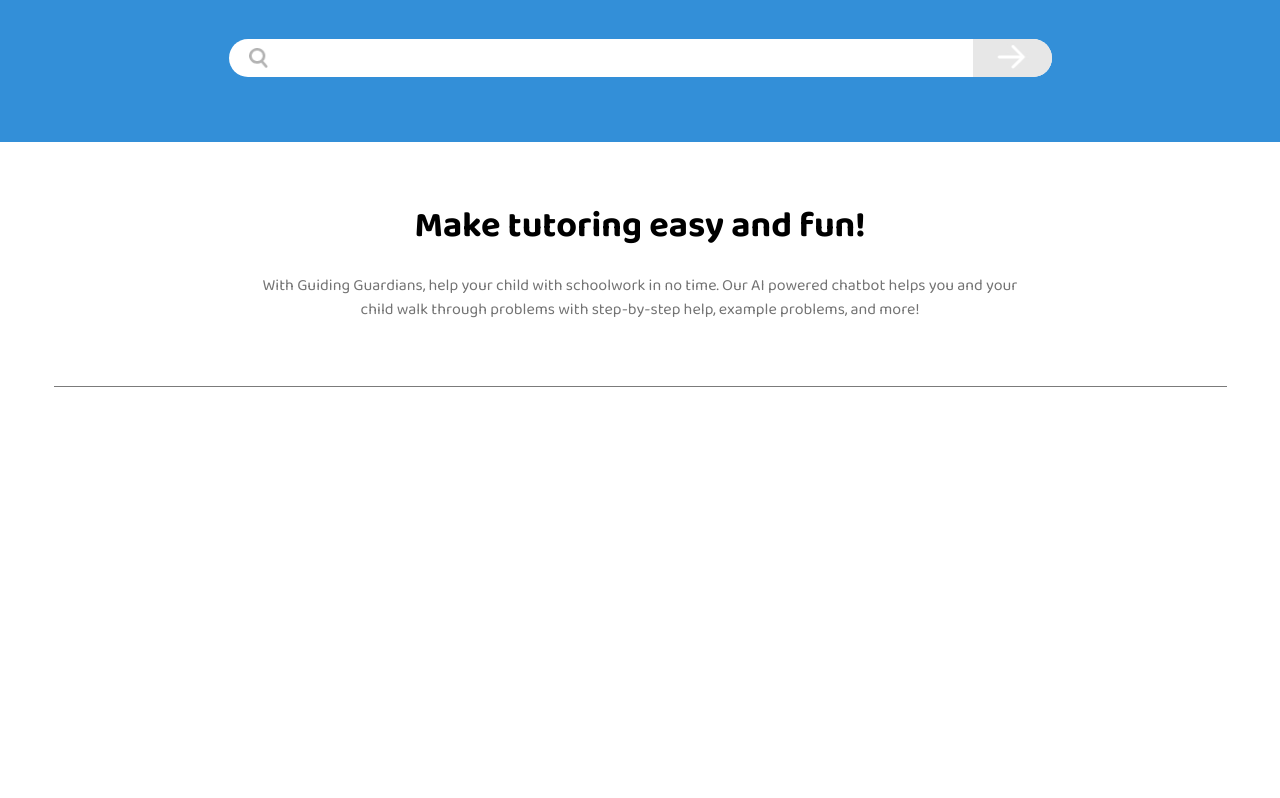
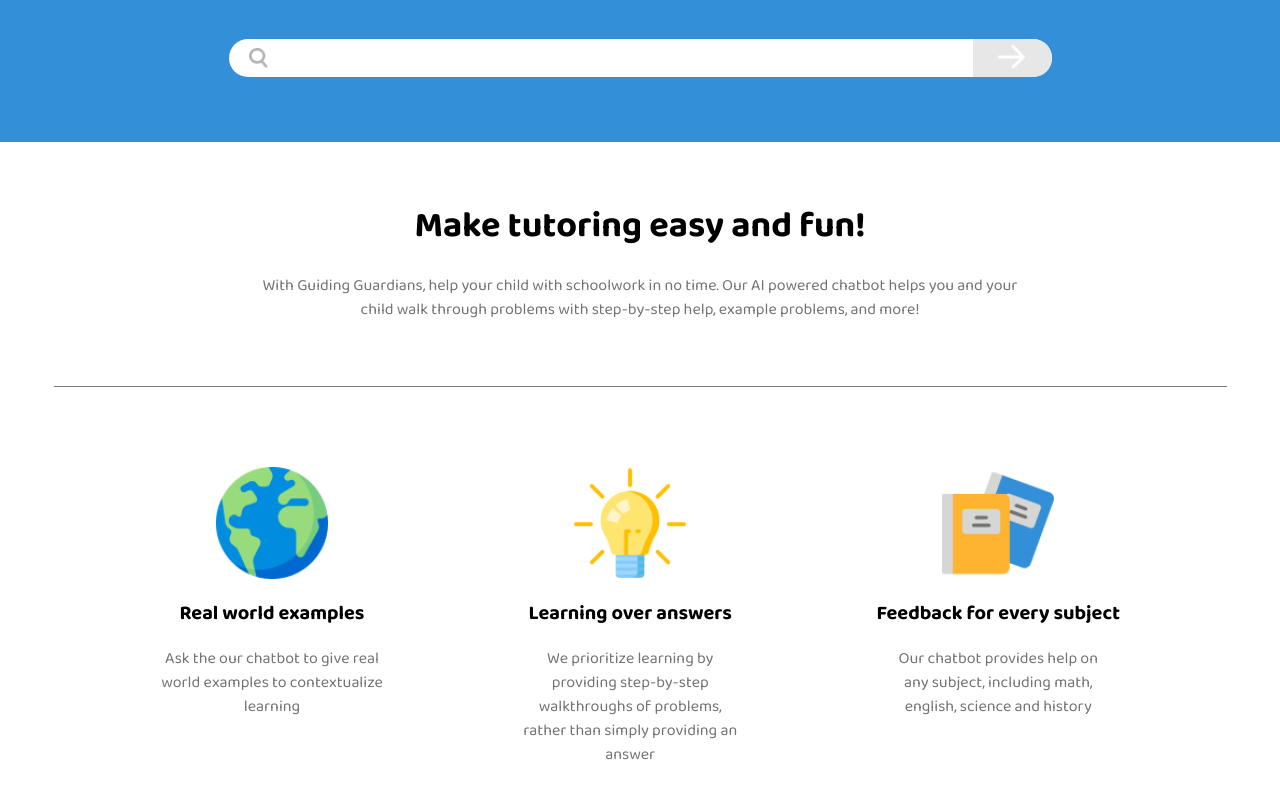
Before and after one commit to mannysanz715/GuidingGuardians, a Next.js app: page / in a window 1280 px wide. Shown: the part 272-1070 px from the top of the page. Before the commit the page ends 800 px from the top, so only its background shows below. Built offline with nearby package versions, Linux system fonts and the light colour scheme.

Commit message:
Create info section, style and add content to bottom of page

```diff
--- /dev/null
+++ b/src/components/InfoCard/InfoCard.tsx
@@ -0,0 +1,18 @@
+/* eslint-disable @next/next/no-img-element */
+type propsTypes = {
+  image : string
+  title : string
+  info : string
+}
+
+const InfoCard = ({ image, title, info } : propsTypes) => {
+  return (
+    <div className="flex flex-col w-fit gap-5  items-center">
+      <img className="w-28" src={image} alt={title}/>
+      <h3 className="text-xl font-bold">{title}</h3>
+      <p className="w-56 text-center text-color">{info}</p>
+    </div>
+  );
+}
+
+export default InfoCard;
--- /dev/null
+++ b/src/components/InfoSection/InfoSection.tsx
@@ -0,0 +1,13 @@
+import InfoCard from "../InfoCard/InfoCard";
+
+const InfoSection = () => {
+  return (
+    <div className="flex justify-between items-start px-40 my-20">
+      <InfoCard image='/assets/earth.png' title='Real world examples' info='Ask the our chatbot to give real world examples to contextualize learning' />
+      <InfoCard image='/assets/lightbulb.png' title='Learning over answers' info='We prioritize learning by providing step-by-step walkthroughs of problems, rather than simply providing an answer' />
+      <InfoCard image='/assets/books.png' title='Feedback for every subject' info='Our chatbot provides help on any subject, including math, english, science and history' />
+    </div>
+  );
+}
+
+export default InfoSection;
--- a/src/pages/index.tsx
+++ b/src/pages/index.tsx
@@ -2,6 +2,7 @@ import Image from 'next/image'
 import NavBar from '@/components/NavBar/NavBar'
 import InputBanner from '@/components/InputBanner/InputBanner'
 import SubBanner from '@/components/SubBanner/SubBanner'
+import InfoSection from '@/components/InfoSection/InfoSection'
 
 
 export default function Home() {
@@ -10,6 +11,7 @@ export default function Home() {
       <NavBar />
       <InputBanner />
       <SubBanner />
+      <InfoSection />
     </div>
   )
 }
```
